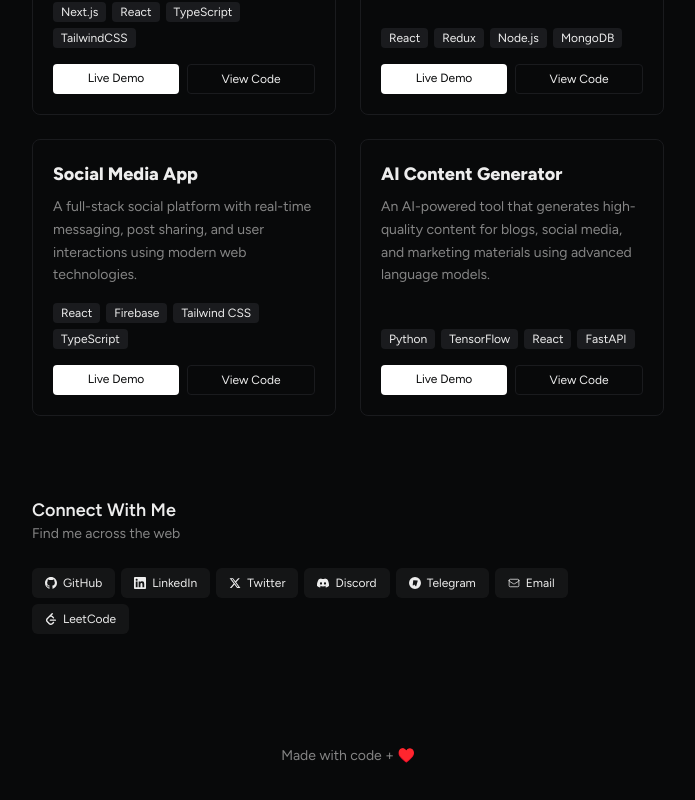
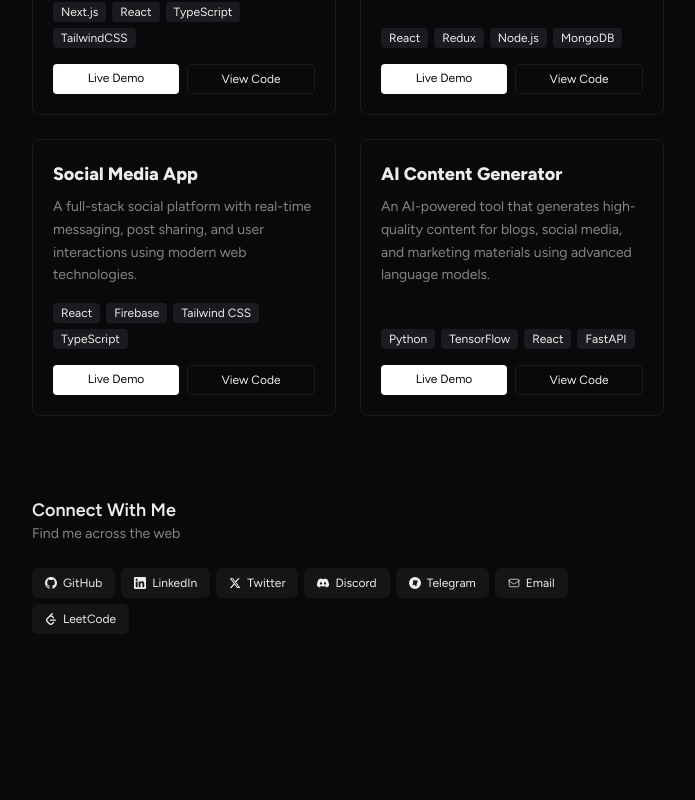
Before and after one commit to jadhavharshh/portfolio, a Next.js app: page / in a window 1280 px wide. Shown: the part 994-1794 px from the top of the page, without its empty margins (292-987 px from the left). After the commit the page ends 1772 px from the top, so only its background shows below. Built offline with nearby package versions, Linux system fonts and the light colour scheme; a web font is replaced by a local one.

Commit message:
fix: remove footer section from Home component

```diff
--- a/src/app/page.tsx
+++ b/src/app/page.tsx
@@ -66,12 +66,6 @@
             <ContactPlatforms />
           </motion.section>
 
-          {/* Footer */}
-          <footer className="py-8">
-            <div className="text-center text-sm text-muted-foreground">
-              Made with code + ♥️
-            </div>
-          </footer>
         </div>
 
         {/* Floating Dock */}
```
